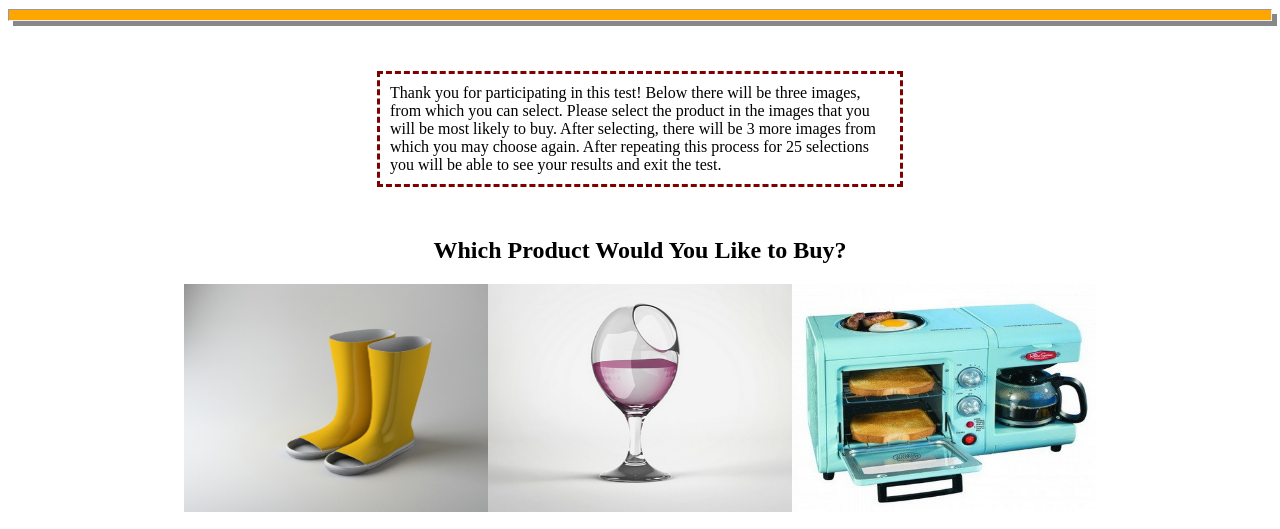
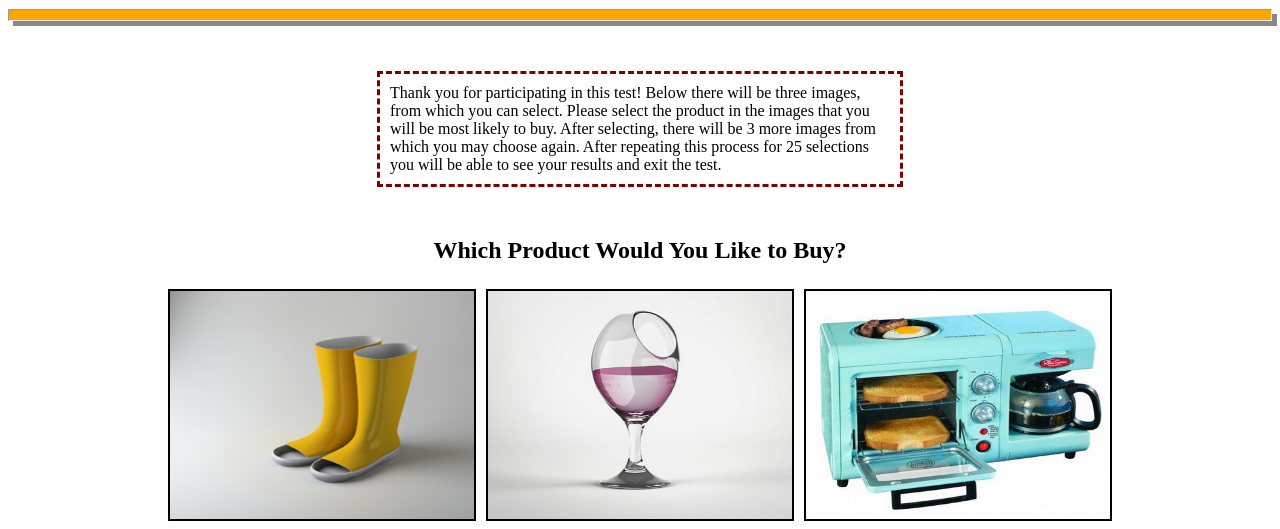
Before and after one commit to rachael-so/bus-mall, a plain HTML site: page index.html in a window 1280 px wide. Shown: the part 107-636 px from the top of the page. Drawn offline with nearby package versions, Linux system fonts and the light colour scheme.

Commit message:
margin fix

```diff
--- a/style.css
+++ b/style.css
@@ -53,3 +53,8 @@ button {
 ul {
   text-align: center;
 }
+
+img {
+  margin: 5px;
+  border: 2px solid black;
+}
```
